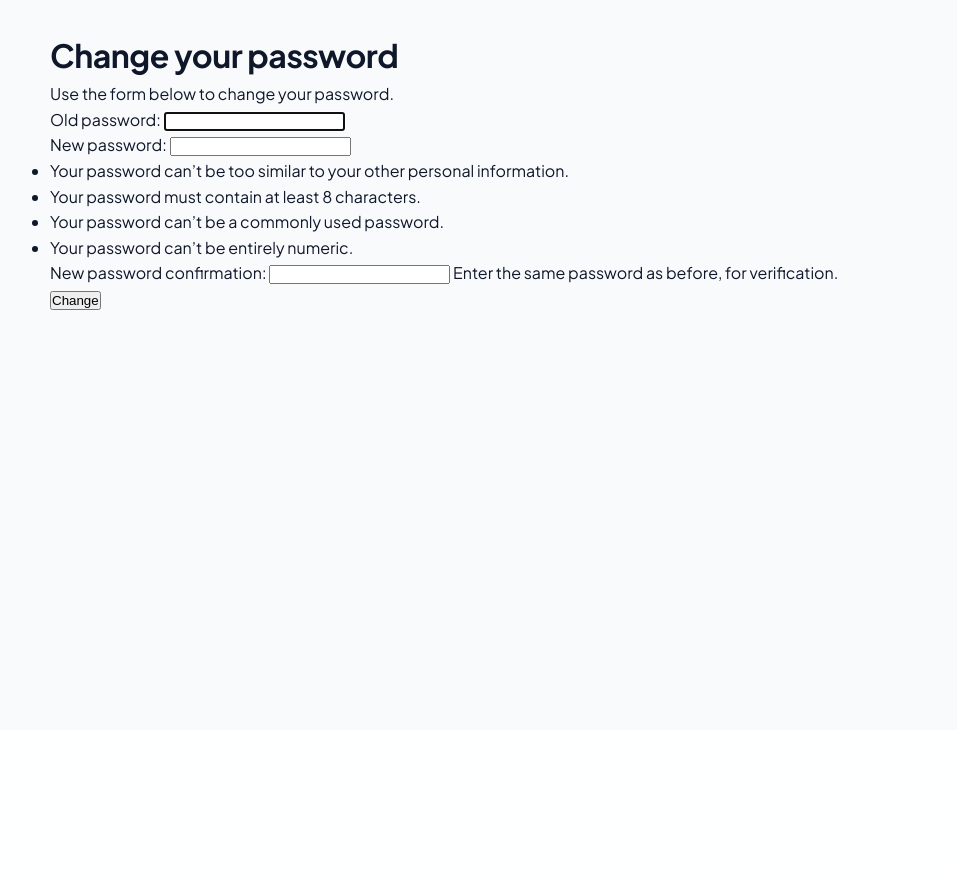
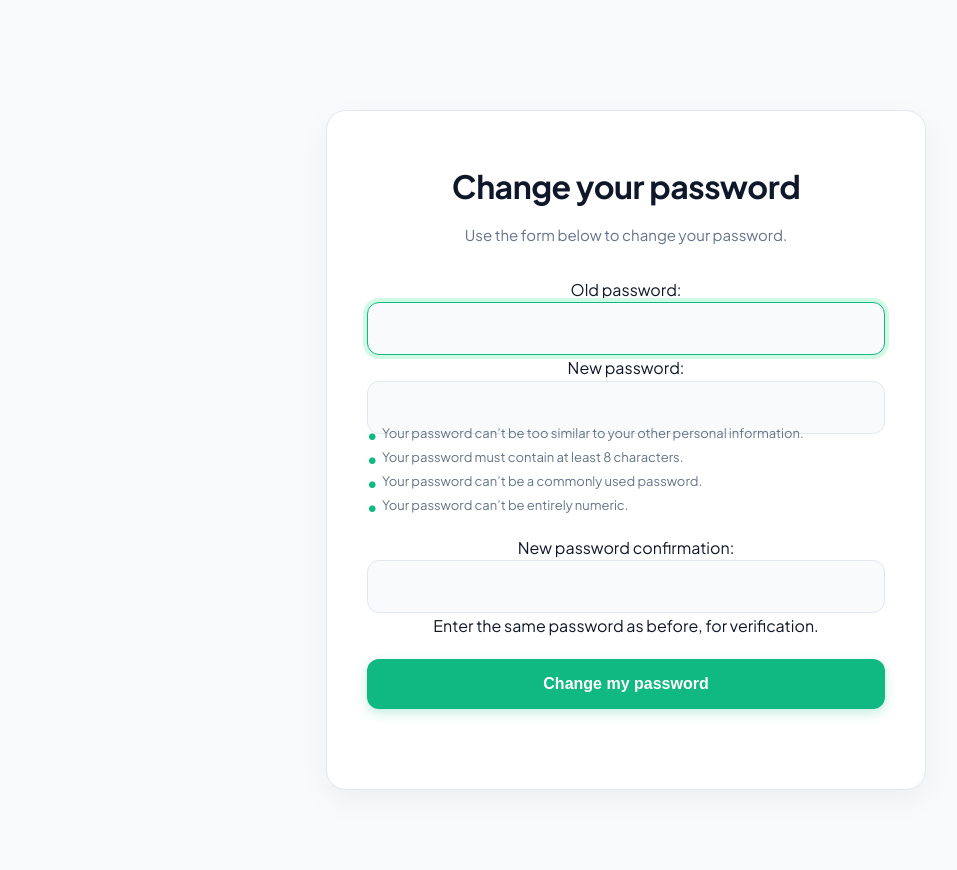
Before and after one commit to mtdk-mitthu/socialm, a Django app: page /account/password-change/ in a window 1280 px wide. Shown: the part 70-940 px from the top of the page, without its empty margins (14-971 px from the left). Before the commit the page ends 380 px from the top, so only its background shows below. Run offline with Django 5.2, Linux system fonts and the light colour scheme; a user stored in the database is signed in; data comes from the database, SQL or seed files in the repository; both versions use the stored data as it was after the commit.

Commit message:
ui improvement

```diff
--- a/bookmarks/account/static/css/base.css
+++ b/bookmarks/account/static/css/base.css
@@ -609,3 +609,79 @@ h1, h2, h3 {
     text-align: center;
     border: 1px solid #f87171;
 }
+
+
+
+
+
+/* =========================================
+   14. FILE UPLOAD BUTTON STYLING
+   ========================================= */
+.auth-card form p input[type="file"] {
+    width: 100%;
+    padding: 10px;
+    background: var(--bg-color);
+    border: 2px dashed var(--border);
+    border-radius: 12px;
+    color: var(--text-muted);
+    cursor: pointer;
+    font-size: 14px;
+    transition: border-color 0.2s;
+}
+
+.auth-card form p input[type="file"]:hover {
+    border-color: var(--brand);
+}
+
+/* Style the actual "Browse" button inside the input */
+.auth-card form p input[type="file"]::file-selector-button {
+    background: var(--brand);
+    color: white;
+    border: none;
+    padding: 8px 16px;
+    border-radius: 8px;
+    cursor: pointer;
+    margin-right: 15px;
+    font-weight: 600;
+    transition: background 0.2s, transform 0.1s;
+}
+
+.auth-card form p input[type="file"]::file-selector-button:hover {
+    background: #059669; /* Slightly darker emerald */
+}
+
+.auth-card form p input[type="file"]::file-selector-button:active {
+    transform: scale(0.97);
+}
+
+
+
+
+/* =========================================
+   15. PASSWORD HELP TEXT (BULLET POINTS)
+   ========================================= */
+.auth-card form ul {
+    list-style-type: none;
+    padding: 0;
+    margin: -10px 0 20px 0;
+    text-align: left;
+}
+
+.auth-card form ul li {
+    font-size: 13px;
+    color: var(--text-muted);
+    margin-bottom: 6px;
+    padding-left: 15px;
+    position: relative;
+    line-height: 1.4;
+}
+
+/* Custom emerald green bullet points */
+.auth-card form ul li::before {
+    content: "•";
+    position: absolute;
+    left: 0;
+    color: var(--brand);
+    font-size: 16px;
+    font-weight: bold;
+}
--- a/bookmarks/account/templates/registration/password_change_form.html
+++ b/bookmarks/account/templates/registration/password_change_form.html
@@ -1,11 +1,18 @@
 {% extends "base.html" %}
+
 {% block title %}Change your password{% endblock %}
+
 {% block content %}
-<h1>Change your password</h1>
-<p>Use the form below to change your password.</p>
-<form method="post">
-{{ form.as_p }}
-<p><input type="submit" value="Change"></p>
-{% csrf_token %}
-</form>
+  <div class="auth-card" style="max-width: 600px;">
+    <h1>Change your password</h1>
+    <p class="subtitle">Use the form below to change your password.</p>
+
+    <form method="post">
+      {% csrf_token %}
+
+      {{ form.as_p }}
+
+      <button type="submit" class="btn btn-primary btn-block" style="margin-top: 20px;">Change my password</button>
+    </form>
+  </div>
 {% endblock %}
```
Also changed, not shown: bookmarks/account/templates/account/edit.html (+15 -8 lines), bookmarks/db.sqlite3.
